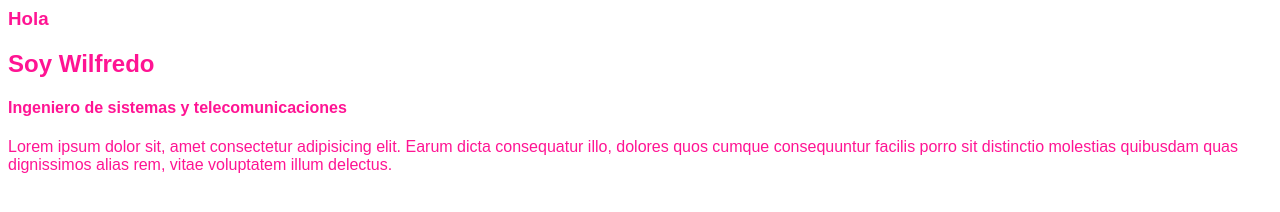
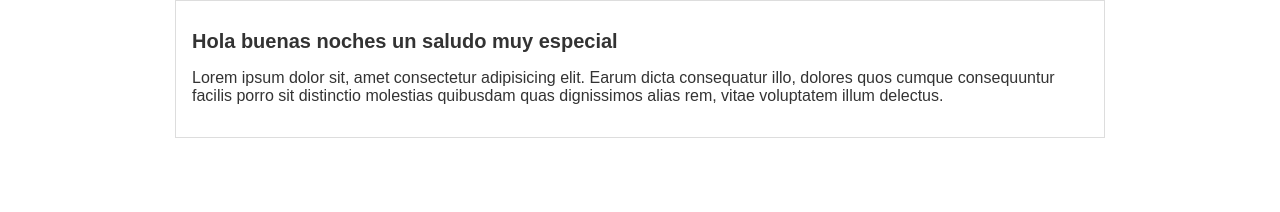
Before and after one commit to wilfredoha/platzi, a plain HTML site: page index.html in a window 1280 px wide. Drawn offline with Linux system fonts and the light colour scheme.

Commit message:
organizacion pagina container

```diff
--- a/css/estilos.css
+++ b/css/estilos.css
@@ -1,5 +1,20 @@
 body{
+    text-align: center;
+    font-family: "Arial";
+    color:#333;
+    font-size: 16px;
+    margin: 0;
+    padding: 0;
+}
+
+#container{
+    width: 70%;
+    padding: 1em;
     text-align: left;
-    font-family: "Arial";
-    color: deeppink;
+    border: 1px solid #DDD;
+    margin: 0 auto;
 }
+
+#container h1{
+    font-size: 20px;
+}
--- a/index.html
+++ b/index.html
@@ -5,9 +5,11 @@
         <link rel="stylesheet" href="css/estilos.css">
     </head>
     <body>
-        <h3>Hola</h3>
-        <h2>Soy Wilfredo</h2>
-        <h4>Ingeniero de sistemas y telecomunicaciones</h4>
-        <p>Lorem ipsum dolor sit, amet consectetur adipisicing elit. Earum dicta consequatur illo, dolores quos cumque consequuntur facilis porro sit distinctio molestias quibusdam quas dignissimos alias rem, vitae voluptatem illum delectus.</p>
+        <div id="container">
+            <div id="post">
+                <h1>Hola buenas noches un saludo muy especial</h1>
+                <p>Lorem ipsum dolor sit, amet consectetur adipisicing elit. Earum dicta consequatur illo, dolores quos cumque consequuntur facilis porro sit distinctio molestias quibusdam quas dignissimos alias rem, vitae voluptatem illum delectus.</p>
+            </div>
+        </div>
     </body>
 </html>
```
Also changed, not shown: history.txt.
